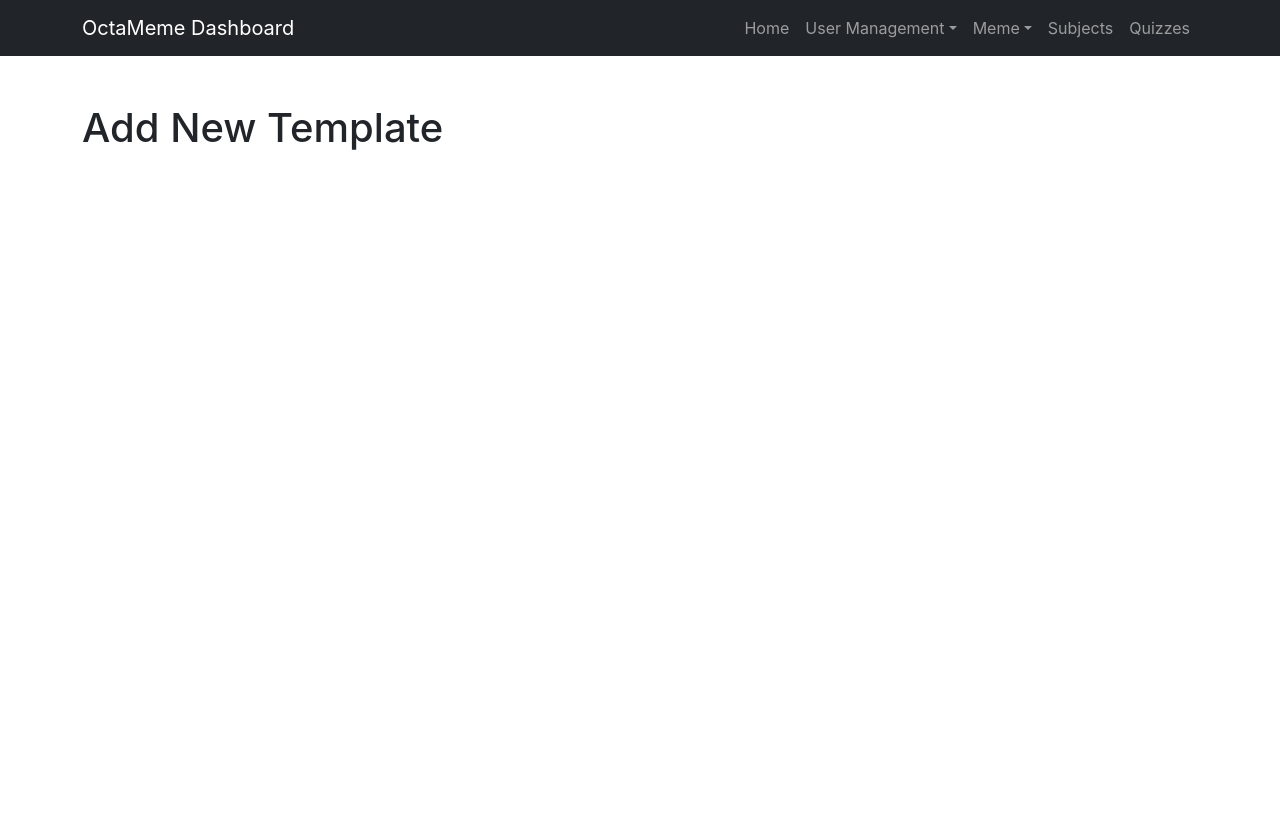
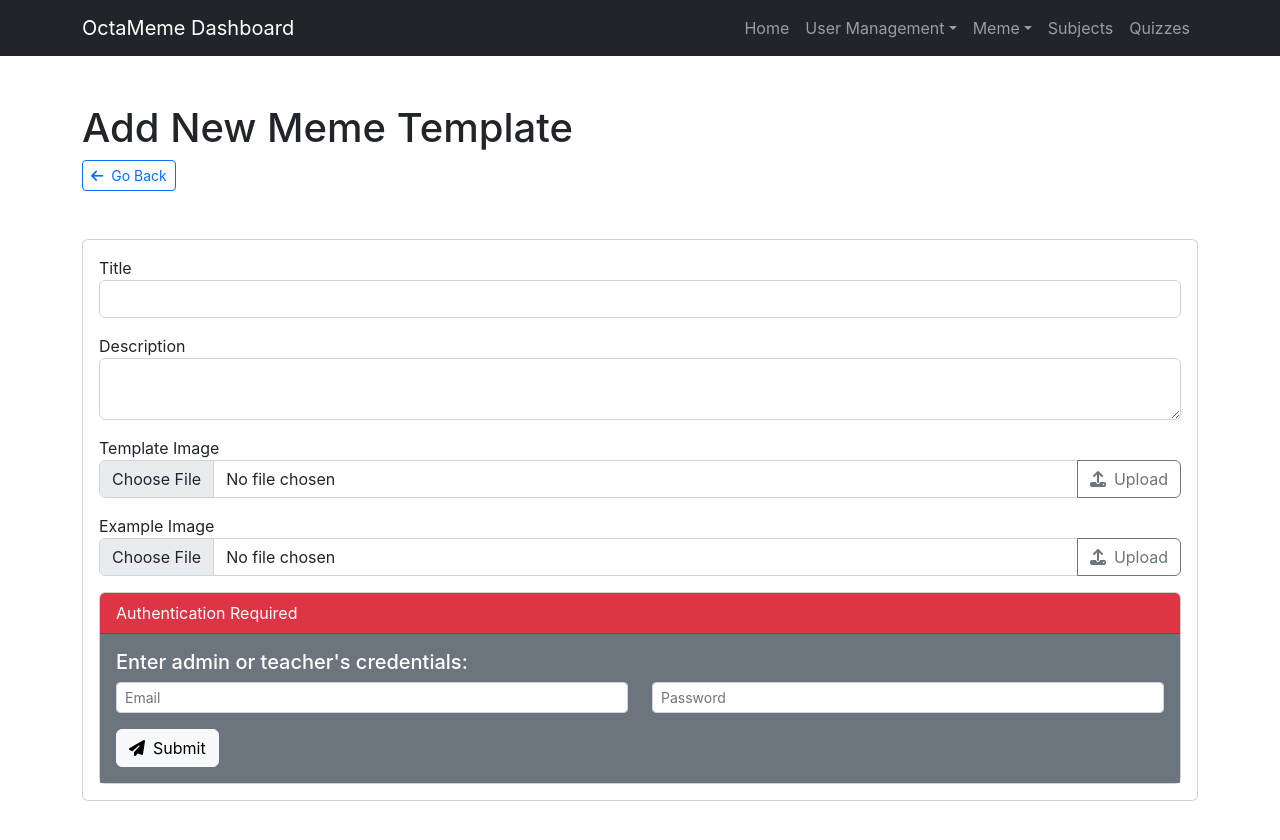
Before and after one commit to mahkota/octameme-web-portal, a React (Create React App) app: page /templates/add in a window 1280 px wide. Shown: the top 840 px of the page. Before the commit the page ends 800 px from the top, so only its background shows below. Built offline with nearby package versions, Linux system fonts and the light colour scheme.

Commit message:
feat: add meme template functionality

```diff
--- a/src/App.js
+++ b/src/App.js
@@ -166,8 +166,14 @@ function App() {
           element={<AddMeme handleToast={handleToast} />}
         />
 
-        <Route path="/templates" element={<Template />} />
-        <Route path="/templates/add" element={<AddTemplate />} />
+        <Route
+          path="/templates"
+          element={<Template handleToast={handleToast} />}
+        />
+        <Route
+          path="/templates/add"
+          element={<AddTemplate handleToast={handleToast} />}
+        />
 
         <Route
           path="/subjects"
--- a/src/components/MemeItem.js
+++ b/src/components/MemeItem.js
@@ -15,7 +15,17 @@ export default function MemeItem(props) {
       <td>{meme.description}</td>
       <td>
         <a href={meme.image.url} target="_blank" rel="noreferrer">
-          <img src={meme.image.url} height="200" alt={meme.title} />
+          <img
+            src={meme.image.url}
+            height="200"
+            alt={meme.title}
+            style={{ border: '1px solid #555' }}
+          />
+        </a>
+      </td>
+      <td>
+        <a href={meme.referenceLink} target="_blank" rel="noreferrer">
+          {meme.referenceLink}
         </a>
       </td>
       <td>{meme.subject.title}</td>
--- a/src/components/MemesTableWrapper.js
+++ b/src/components/MemesTableWrapper.js
@@ -13,6 +13,7 @@ export default function MemesTableWrapper(props) {
           <th scope="col">Title</th>
           <th scope="col">Description</th>
           <th scope="col">Image</th>
+          <th scope="col">Reference</th>
           <th scope="col">Subject</th>
           <th scope="col">Is Sent</th>
           <th scope="col">Send At</th>
@@ -31,7 +32,7 @@ export default function MemesTableWrapper(props) {
         ))}
         {getMemeLoading ? (
           <tr>
-            <td colSpan="10">
+            <td colSpan="11">
               <i>Loading...</i>
             </td>
           </tr>
--- a/src/components/TemplateItem.js
+++ b/src/components/TemplateItem.js
@@ -12,9 +12,9 @@ export default function TemplateItem(props) {
       <td>{template.title}</td>
       <td>{template.description}</td>
       <td>
-        <a href={template.imageUrl} target="_blank" rel="noreferrer">
+        <a href={template.templateImageUrl} target="_blank" rel="noreferrer">
           <img
-            src={template.imageUrl}
+            src={template.templateImageUrl}
             height="200"
             alt={template.title}
             style={{ border: '1px solid #555' }}
--- a/src/pages/memes/AddTemplate.js
+++ b/src/pages/memes/AddTemplate.js
@@ -1,9 +1,292 @@
-import React from 'react';
+/* eslint-disable jsx-a11y/label-has-associated-control */
+/* eslint-disable react/prop-types */
+import React, { useState } from 'react';
+import { Link } from 'react-router-dom';
+import axios from 'axios';
+import 'react-datepicker/dist/react-datepicker.css';
 
-export default function AddTemplate() {
+const bcrypt = require('bcryptjs');
+
+export default function AddTemplate(props) {
+  const { handleToast } = props;
+
+  const TEMPLATE_API_URL = 'https://octameme-api.glitch.me/templates';
+  const [title, setTitle] = useState('');
+  const [description, setDescription] = useState('');
+  const [templateImage, setTemplateImage] = useState(null);
+  const [templateImageUrl, setTemplateImageUrl] = useState('');
+  const [exampleImage, setExampleImage] = useState(null);
+  const [exampleImageUrl, setExampleImageUrl] = useState('');
+
+  const USER_API_URL =
+    'https://octameme-api.glitch.me/users?elevation=0&elevation=1';
+  const [email, setEmail] = useState('');
+  const [password, setPassword] = useState('');
+
+  const handleInputChange = (e) => {
+    const { id, value } = e.target;
+
+    switch (id) {
+      case 'inputTitle':
+        setTitle(value);
+        break;
+      case 'inputDesc':
+        setDescription(value);
+        break;
+      case 'inputEmail':
+        setEmail(value);
+        break;
+      case 'inputPass':
+        setPassword(value);
+        break;
+      default:
+        break;
+    }
+  };
+
+  const handleFetchPost = async (url, submittedData, context) => {
+    fetch(url, {
+      method: 'POST',
+      headers: {
+        Accept: 'application/json',
+        'Content-Type': 'application/json',
+      },
+      body: JSON.stringify(submittedData),
+    })
+      .then((response) => response.json())
+      .then((response) => {
+        if (response.error) {
+          handleToast(`${context} failed! Info: "${response.error}"`, 'error');
+        } else {
+          handleToast(`${context} success!`, 'success');
+        }
+      })
+      .catch((e) =>
+        handleToast(`${context} failed! Info: "${e.message}"`, 'error')
+      );
+  };
+
+  const handleFileChange = (e) => {
+    const { id, files } = e.target;
+
+    switch (id) {
+      case 'inputTemplateImage':
+        setTemplateImage(files[0]);
+        break;
+      case 'inputExampleImage':
+        setExampleImage(files[0]);
+        break;
+      default:
+        break;
+    }
+  };
+
+  const handleFileUpload = async (image, context) => {
+    const body = new FormData();
+    body.set('key', '32ccaf8fc011097a556cd9d12c0bcdbd');
+    body.append('image', image);
+
+    axios({
+      method: 'post',
+      url: 'https://api.imgbb.com/1/upload',
+      data: body,
+    })
+      .then((res) => {
+        switch (context) {
+          case 'Template':
+            setTemplateImageUrl(res.data.data.image.url);
+            break;
+          case 'Example':
+            setExampleImageUrl(res.data.data.image.url);
+            break;
+          default:
+            break;
+        }
+        handleToast(
+          `${context} image upload success! You may continue to fill or submit form.`,
+          'success'
+        );
+      })
+      .catch((err) =>
+        handleToast(
+          `${context} image upload failed! Info: "${err.message}"`,
+          'error'
+        )
+      );
+  };
+
+  const handleSubmit = async (e) => {
+    e.preventDefault();
+
+    if (
+      title === '' ||
+      description === '' ||
+      templateImageUrl === '' ||
+      exampleImageUrl === ''
+    ) {
+      handleToast(
+        'Submission failed! Please make sure that you have uploaded the images and filled the form correctly.',
+        'error'
+      );
+
+      return;
+    }
+
+    const authUrl = `${USER_API_URL}&email=${email}`;
+
+    fetch(authUrl)
+      .then((response) => response.json())
+      .then((response) => {
+        if (response.error) {
+          handleToast(
+            `Validating credentials failed! Info: "${response.error}"`,
+            'error'
+          );
+        }
+        if (
+          response.length === 0 ||
+          !bcrypt.compareSync(password, response[0].password)
+        ) {
+          handleToast(`Invalid credentials!`, 'error');
+        } else {
+          handleFetchPost(
+            TEMPLATE_API_URL,
+            {
+              createdAt: new Date().toJSON(),
+              createdBy: response[0].name,
+              description,
+              exampleImageUrl,
+              templateImageUrl,
+              title,
+            },
+            'Template submission'
+          );
+        }
+      })
+      .catch((err) =>
+        handleToast(
+          `Validating credentials failed! Info: "${err.message}"`,
+          'error'
+        )
+      );
+  };
+
   return (
-    <div className="px-0 py-5">
-      <h1>Add New Template</h1>
-    </div>
+    <>
+      <div className="px-0 py-5">
+        <h1>Add New Meme Template</h1>
+        <Link to="/templates" className="btn btn-sm btn-outline-primary">
+          <i className="fa-solid fa-arrow-left" />
+          <span className="ms-2">Go Back</span>
+        </Link>
+      </div>
+      <div className="card mb-5">
+        <div className="card-body">
+          <form method="post" onSubmit={handleSubmit}>
+            <div className="mb-3">
+              <label htmlFor="inputTitle" className="form-label mb-0">
+                Title
+              </label>
+              <input
+                type="text"
+                className="form-control"
+                id="inputTitle"
+                defaultValue={title}
+                onChange={handleInputChange}
+              />
+            </div>
+            <div className="mb-3">
+              <label htmlFor="inputDesc" className="form-label mb-0">
+                Description
+              </label>
+              <textarea
+                className="form-control"
+                id="inputDesc"
+                defaultValue={description}
+                onChange={handleInputChange}
+              />
+            </div>
+            <label htmlFor="inputTemplateImage" className="form-label mb-0">
+              Template Image
+            </label>
+            <div className="input-group mb-3" id="inputImage">
+              <input
+                className="form-control"
+                type="file"
+                id="inputTemplateImage"
+                accept="image/png, image/jpeg"
+                onChange={handleFileChange}
+                disabled={templateImageUrl !== ''}
+              />
+              <button
+                type="button"
+                className="btn btn-outline-secondary"
+                onClick={() => handleFileUpload(templateImage, 'Template')}
+                disabled={templateImageUrl !== ''}
+              >
+                <i className="fa-solid fa-upload" />
+                <span className="ms-2">Upload</span>
+              </button>
+            </div>
+            <label htmlFor="inputExampleImage" className="form-label mb-0">
+              Example Image
+            </label>
+            <div className="input-group mb-3" id="inputImage">
+              <input
+                className="form-control"
+                type="file"
+                id="inputExampleImage"
+                accept="image/png, image/jpeg"
+                onChange={handleFileChange}
+                disabled={exampleImageUrl !== ''}
+              />
+              <button
+                type="button"
+                className="btn btn-outline-secondary"
+                onClick={() => handleFileUpload(exampleImage, 'Example')}
+                disabled={exampleImageUrl !== ''}
+              >
+                <i className="fa-solid fa-upload" />
+                <span className="ms-2">Upload</span>
+              </button>
+            </div>
+            <div className="card">
+              <div className="card-header text-bg-danger">
+                Authentication Required
+              </div>
+              <div className="card-body text-bg-secondary">
+                <h5 className="card-title">
+                  Enter admin or teacher&apos;s credentials:
+                </h5>
+                <div className="row mb-3">
+                  <div className="col">
+                    <input
+                      type="email"
+                      className="form-control form-control-sm"
+                      placeholder="Email"
+                      id="inputEmail"
+                      onChange={handleInputChange}
+                    />
+                  </div>
+                  <div className="col">
+                    <input
+                      type="password"
+                      className="form-control form-control-sm"
+                      placeholder="Password"
+                      id="inputPass"
+                      onChange={handleInputChange}
+                    />
+                  </div>
+                </div>
+                <button type="submit" className="btn btn-light">
+                  <i className="fa-solid fa-paper-plane" />
+                  <span className="ms-2">Submit</span>
+                </button>
+              </div>
+            </div>
+          </form>
+        </div>
+      </div>
+    </>
   );
 }
```
